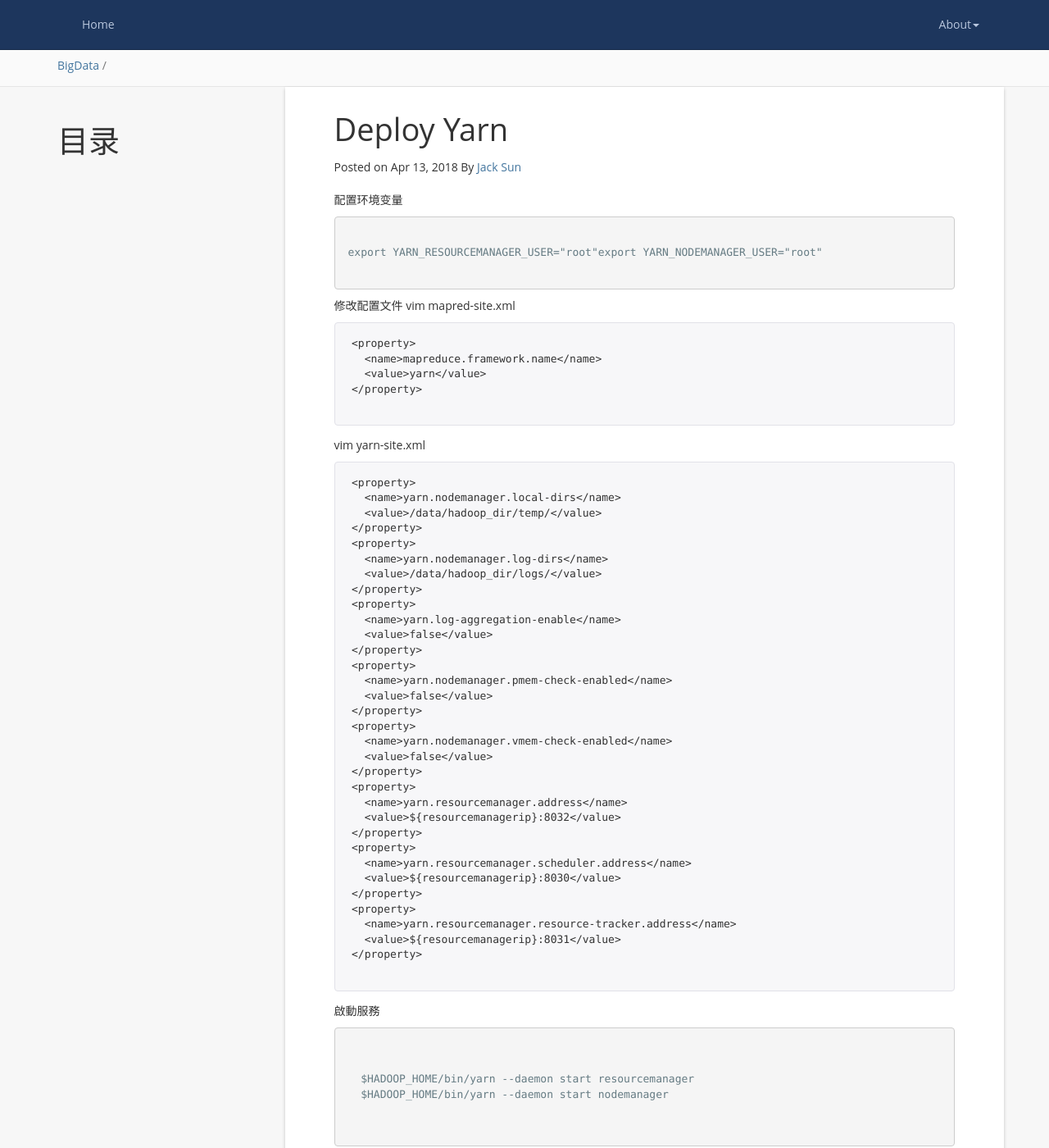
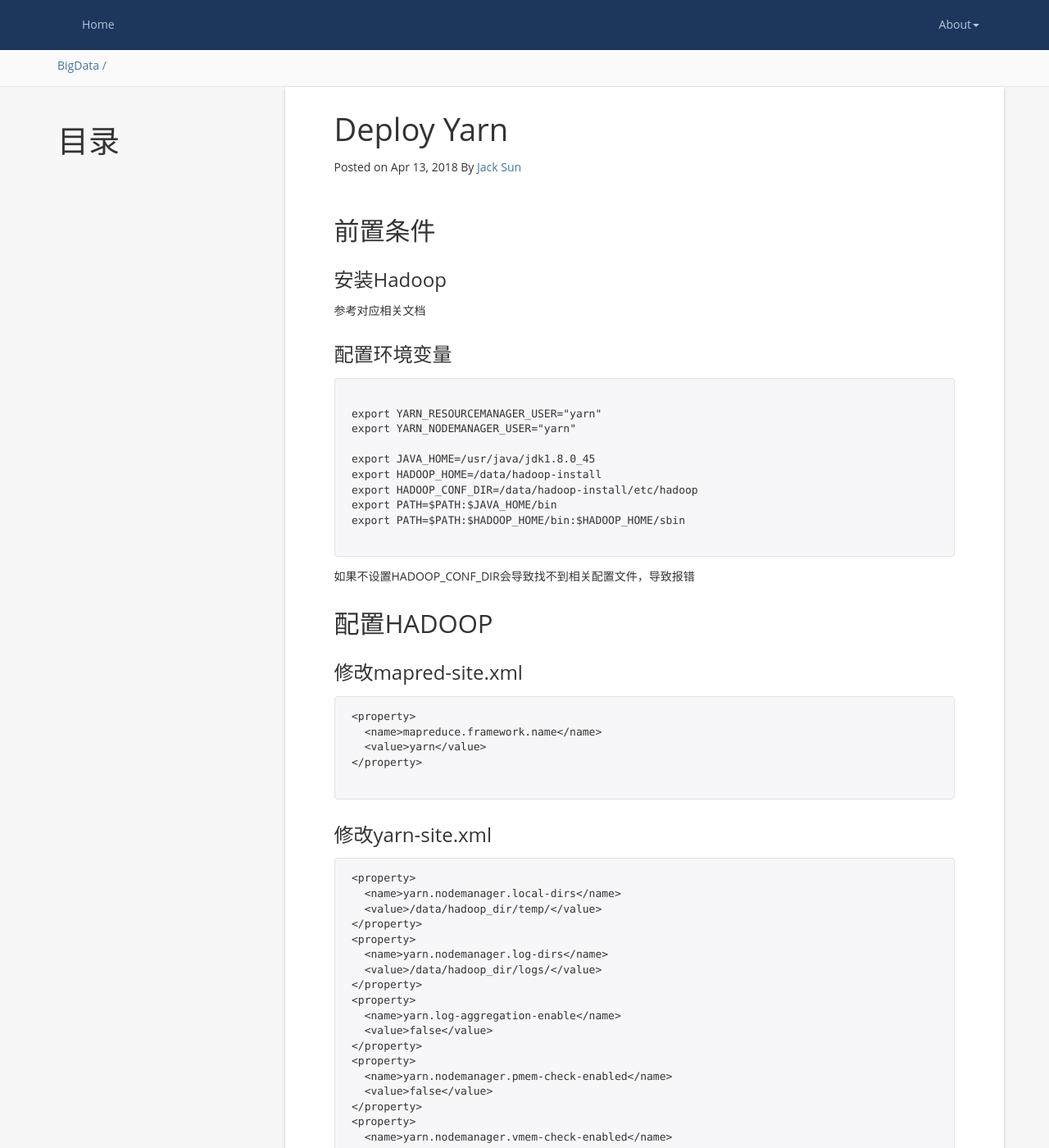
Before and after one commit to sunjiesh/sunjiesh.github.io, a Jekyll site: the page built from _posts/2018-04-13-DeployYarn.markdown, in a window 1280 px wide and 1400 px high, scrolled down 241 px. Shown: the whole window at 82% size. Built offline with Jekyll 4.4.1, drawn with Linux system fonts in a browser that asks for light colours; comment, search, counter and statistics services are not loaded; some of the changed text lies outside the part shown.

Commit message:
Update post

````diff
--- a/_posts/2018-04-13-DeployYarn.markdown
+++ b/_posts/2018-04-13-DeployYarn.markdown
@@ -6,13 +6,33 @@ date: 2018-04-13 10:00:00 +0800
 categories: BigData
 ---
 
-配置环境变量
 
-<pre>
-  <code>export YARN_RESOURCEMANAGER_USER="root"export YARN_NODEMANAGER_USER="root"</code>
-</pre>
+## 前置条件
 
-修改配置文件 vim mapred-site.xml
+### 安装Hadoop
+参考对应相关文档
+
+### 配置环境变量
+
+
+```shell
+
+export YARN_RESOURCEMANAGER_USER="yarn"
+export YARN_NODEMANAGER_USER="yarn"
+
+export JAVA_HOME=/usr/java/jdk1.8.0_45
+export HADOOP_HOME=/data/hadoop-install
+export HADOOP_CONF_DIR=/data/hadoop-install/etc/hadoop
+export PATH=$PATH:$JAVA_HOME/bin
+export PATH=$PATH:$HADOOP_HOME/bin:$HADOOP_HOME/sbin
+
+```
+
+如果不设置HADOOP\_CONF\_DIR会导致找不到相关配置文件，导致报错
+
+## 配置HADOOP
+
+### 修改mapred-site.xml
 
 ```html
 <property>
@@ -22,7 +42,7 @@ categories: BigData
 
 ```
 
-vim yarn-site.xml
+### 修改yarn-site.xml
 
 ```html
 <property>
@@ -60,11 +80,20 @@ vim yarn-site.xml
 
 ```
 
-啟動服務
+## 启动服务与验证
 
-<pre>
-  <code>
+### 啟動服務
+
+```shell
   $HADOOP_HOME/bin/yarn --daemon start resourcemanager
   $HADOOP_HOME/bin/yarn --daemon start nodemanager
-  </code>
-</pre>
+```
+
+### 验证
+通过JPS命令查询服务是否正常
+
+```shell
+18372 ResourceManager
+18888 Jps
+18734 NodeManager
+```
````
Also changed, not shown: _posts/2018-02-08-AddHadoopDataNode.markdown (+15 -10 lines).
